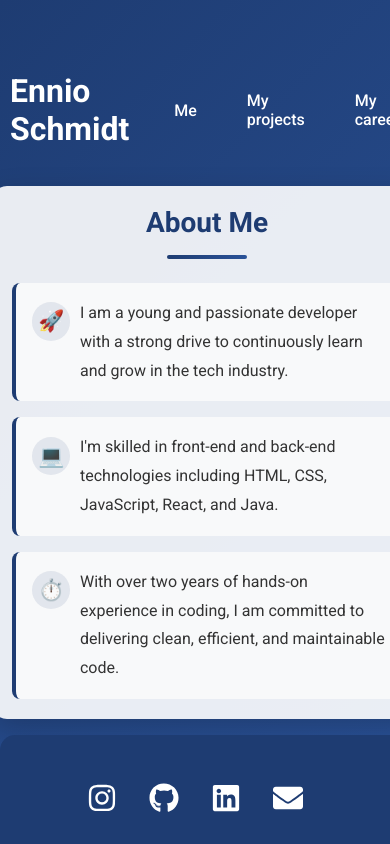
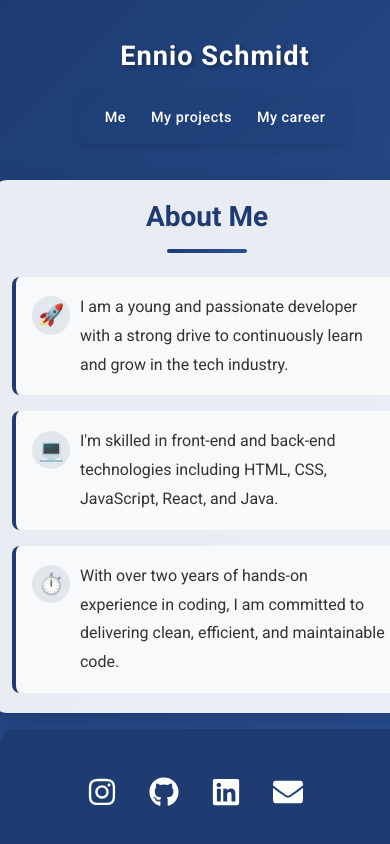
Before and after one commit to schmenniooo/PersonalWebsite, a React (Vite) app: page / in a window 390 px wide. Built offline with nearby package versions, Linux system fonts and the light colour scheme.

Commit message:
Enhance header styles and add responsive design
Increased padding, font adjustments, and hover effects for better usability and aesthetics. Added responsive design for improved layout on smaller screens. Includes transitions and spacing refinements for a polished appearance.

```diff
--- a/src/header/header.css
+++ b/src/header/header.css
@@ -1,29 +1,47 @@
 
 .headerContainer {
-
     display: flex;
     justify-content: space-evenly;
     align-items: center;
-    padding: 10px;
+    padding: 20px;
     width: 100%;
     height: 100px;
     margin-top: 50px;
+    position: relative;
+    z-index: 10;
 }
 
 .headerContainer h1 {
+    color: white;
+    font-size: 2.2rem;
+    font-weight: 700;
+    text-shadow: 2px 2px 4px rgba(0, 0, 0, 0.3);
+    letter-spacing: 1px;
+    margin: 0;
+    transition: transform 0.3s ease;
+}
 
-    color: white;
-    font-size: 2rem;
-    font-weight: 700;
+.headerContainer h1:hover {
+    transform: scale(1.05);
 }
 
 .navContainer {
+    display: flex;
+    justify-content: center;
+    align-items: center;
+    background-color: rgba(30, 60, 114, 0.2);
+    border-radius: 10px;
+    padding: 10px 20px;
+    box-shadow: 0 4px 10px rgba(0, 0, 0, 0.1);
+    transition: all 0.3s ease;
+}
 
-
+.navContainer:hover {
+    background-color: rgba(30, 60, 114, 0.3);
+    box-shadow: 0 6px 15px rgba(0, 0, 0, 0.15);
 }
 
 .navigationItemContainer {
-
     display: flex;
     justify-content: space-between;
     align-items: center;
@@ -34,22 +52,76 @@
 }
 
 .navigationItem {
-
-
+    position: relative;
+    padding: 5px 0;
+    transition: transform 0.2s ease;
 }
 
-.navigationItem:hover:after {
+.navigationItem:hover {
+    transform: translateY(-2px);
+}
+
+.navigationItem:after {
     content: "";
     display: block;
     width: 0;
     height: 3px;
     background: #61dafb;
-    transition: width 0.3s;
+    transition: width 0.3s ease;
+    margin: 0 auto;
+}
+
+.navigationItem:hover:after {
+    width: 100%;
 }
 
 .linkItem {
-
     color: white;
     text-decoration: none;
     font-weight: 500;
+    font-size: 1.1rem;
+    letter-spacing: 0.5px;
+    padding: 5px 10px;
+    transition: color 0.3s ease;
 }
+
+.linkItem:hover {
+    color: #61dafb;
+}
+
+/* Responsive Design */
+@media (max-width: 768px) {
+    .headerContainer {
+        flex-direction: column;
+        height: auto;
+        gap: 20px;
+        margin-top: 30px;
+    }
+
+    .navigationItemContainer {
+        gap: 30px;
+    }
+
+    .linkItem {
+        font-size: 1rem;
+    }
+}
+
+@media (max-width: 480px) {
+    .headerContainer {
+        margin-top: 20px;
+    }
+
+    .headerContainer h1 {
+        font-size: 1.7rem;
+    }
+
+    .navigationItemContainer {
+        gap: 15px;
+    }
+
+    .linkItem {
+        font-size: 0.9rem;
+        padding: 5px;
+    }
+}
```
